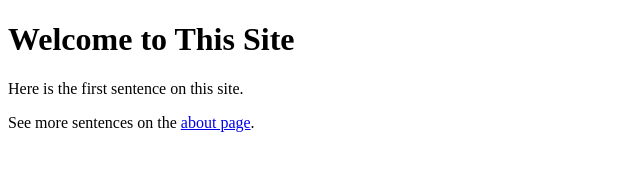
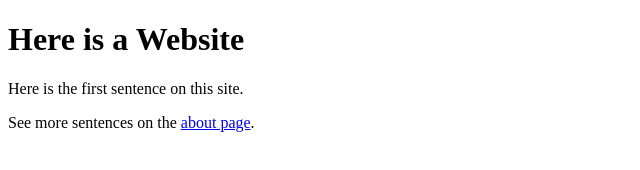
Before and after one commit to erindawnjames/thisismyrepository, a plain HTML site: page index.html in a window 1280 px wide. Shown: the whole page, without its empty margins (0-640 px from the left). Drawn offline with Linux system fonts and the light colour scheme.

Commit message:
Update index.html

```diff
--- a/index.html
+++ b/index.html
@@ -4,7 +4,7 @@
     <title>Lalalala</title>
   </head>
   <body>
-    <h1>Welcome to This Site</h1>
+    <h1>Here is a Website</h1>
     <p>Here is the first sentence on this site.</p>
     <p>See more sentences on the <a href="about.html">about page</a>.</p>
   </body>
```
